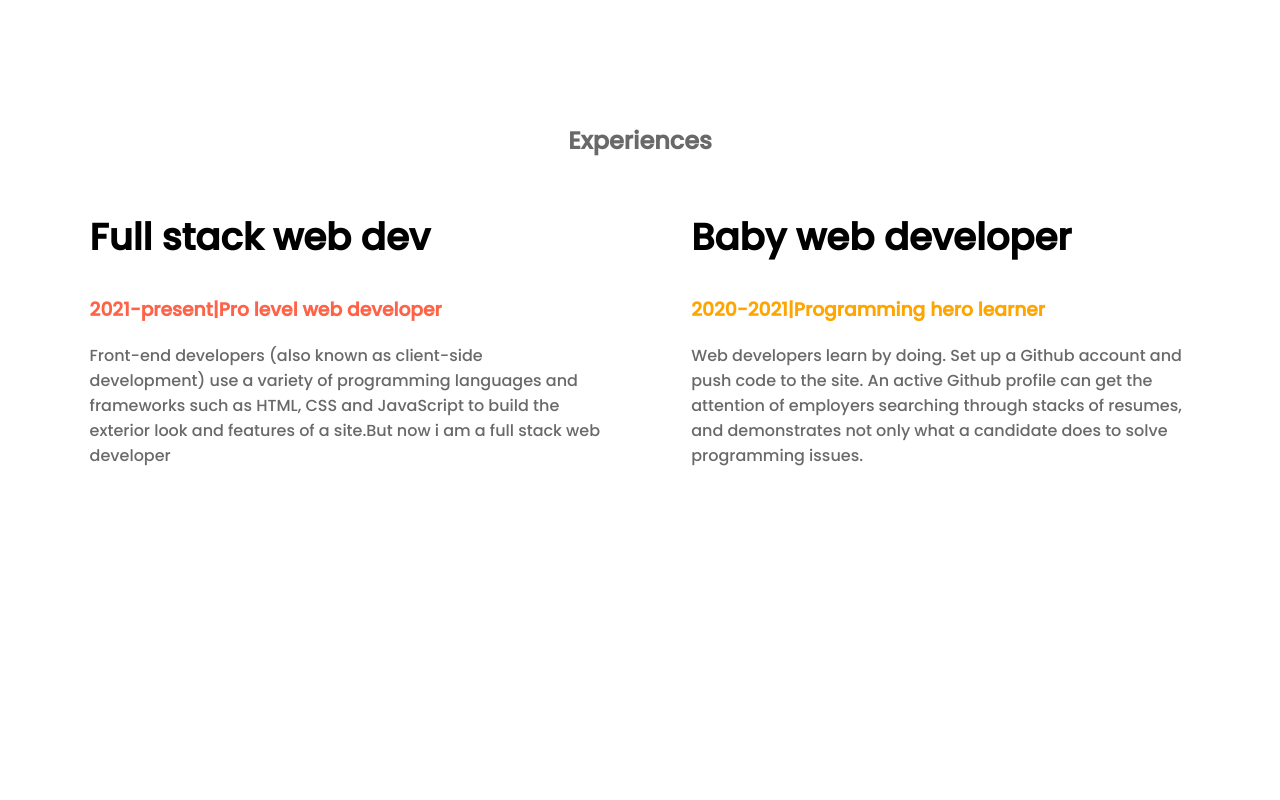
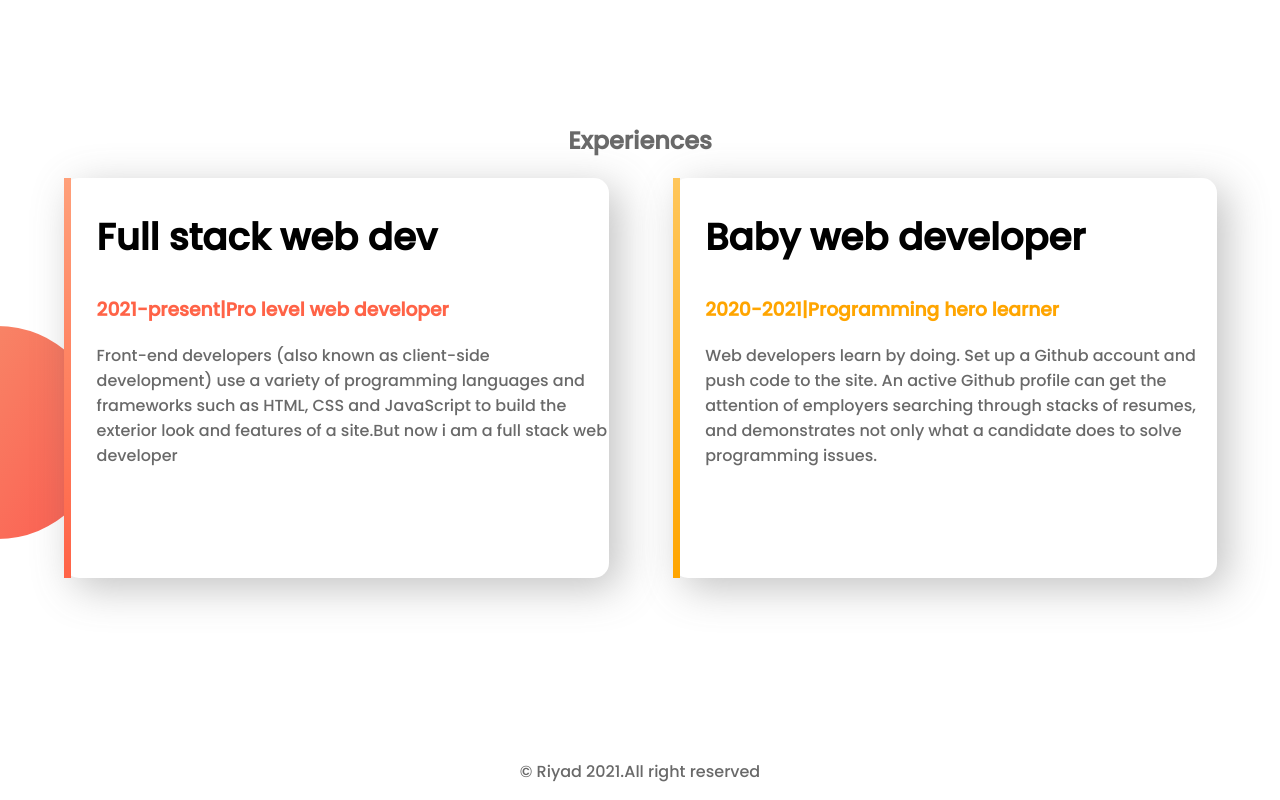
Before and after one commit to Riyad9363/web-portfolio, a plain HTML site: page index.html in a window 1280 px wide. Shown: the part 1137-1937 px from the top of the page. Before the commit the page ends 1880 px from the top, so only its background shows below. Drawn offline with Linux system fonts and the light colour scheme.

Commit message:
complete my full site

```diff
--- a/index.html
+++ b/index.html
@@ -7,6 +7,8 @@
     <link rel="stylesheet" href="style.css">
     <link rel="preconnect" href="https://fonts.gstatic.com">
 <link href="https://fonts.googleapis.com/css2?family=Poppins:wght@500&display=swap" rel="stylesheet">
+<link rel="shortcut icon" href="images/fevi.png" type="image/x-icon">
+
 </head>
 <body>
     <section class="top-banner">
@@ -28,26 +30,29 @@
     <div class="half-width">
         <img  src="images/prfile2.png" alt="" srcset="">
     </div>
-    <div class="half-width">
+    <div class="half-width ">
         <h2 style="size:60px;">Dream big</h2>
-        <h3 class="my-dream">Become world's no.1 web developer</h3>
+        <h3 class="my-dream"><span style="color: orange;"> Become world's no.1 web developer</span></h3>
         <p> Stop Waiting For Friday, For Summer, For Someone To Fall In Love With You, For Life. Happiness Is Achieved When You Stop Waiting For It And Make The Most Of The Moment You Are In Now.I don't care if it works on your machine! We are not shipping your machine!</p>
         <a target="_blank" class="cv-button" href="https://shriyad.xyz/">DOWNLOAD RESUME</a>
     </div>
 </section>
 <section class="experiance-area">
     <h2 class="third-title">Experiences</h2>
-    <div class="half-width">
+    <div id="full-stack" class="half-width single-exprience">
         <h2>Full stack web dev</h2>
         <h3><span style="color: tomato;"> 2021-present|Pro level web developer</span></h3>
         <p>Front-end developers (also known as client-side development) use a variety of programming languages and frameworks such as HTML, CSS and JavaScript to build the exterior look and features of a site.But now i am a full stack web developer</p>
       </div>
-      <div class="half-width">
+      <div id="baby-stack" class="half-width single-exprience">
           <h2> Baby web developer</h2>
           <h3><span style="color: orange;"> 2020-2021|Programming hero learner</span></h3>
           <p>Web developers learn by doing. Set up a Github account and push code to the site. An active Github profile can get the attention of employers searching through stacks of resumes, and demonstrates not only what a candidate does to solve programming issues.</p>
       </div>
 </section>
+<footer>
+    <p style="text-align: center;">© Riyad 2021.All right reserved</p>
+</footer>
 
 
 </body>
--- a/style.css
+++ b/style.css
@@ -60,3 +60,32 @@ p{
     text-align: center;
     color: dimgray;
 }
+
+.single-exprience{
+    box-shadow: 10px 10px 40px rgba(105, 105, 105, 0.404);
+    border-radius: 15px;
+    height: 80%;
+    background-color: white;
+}
+.experiance-area{
+    background-image: url(images/exp-bg.png);
+    background-repeat: no-repeat;
+    background-position: left;
+}
+#full-stack{
+    border-left: 7px solid;
+    border-image: linear-gradient( 180deg, lightsalmon, tomato);
+    border-image-slice: 1;
+    border-radius: 15px;
+}
+
+
+    #baby-stack{
+        border-left: 7px solid;
+    border-image: linear-gradient( 180deg,rgb(255, 198, 91), orange );
+    border-image-slice: 1;}
+    }
+   footer {
+       text-align: center;
+       text-decoration: none;
+   }
```
Also changed, not shown: images/fevi.png (added), 1 other file.
